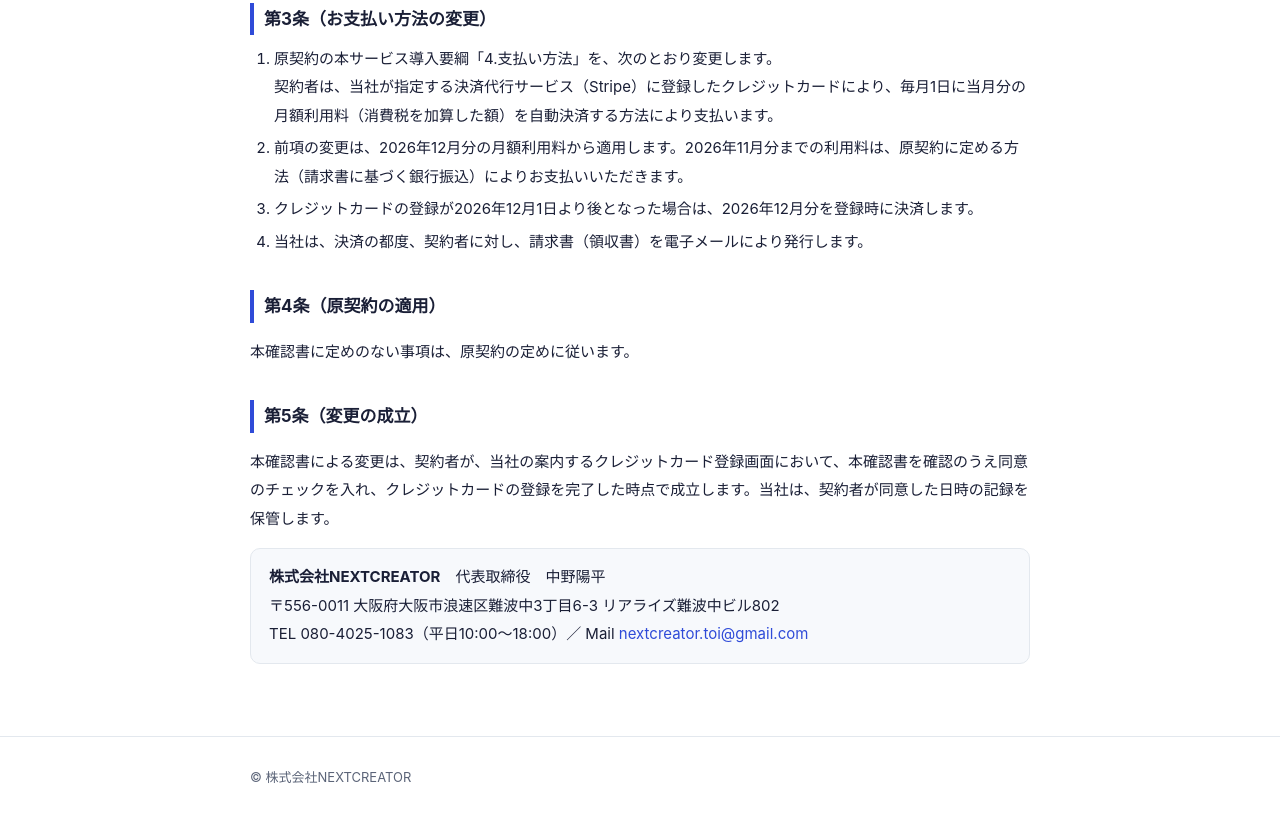
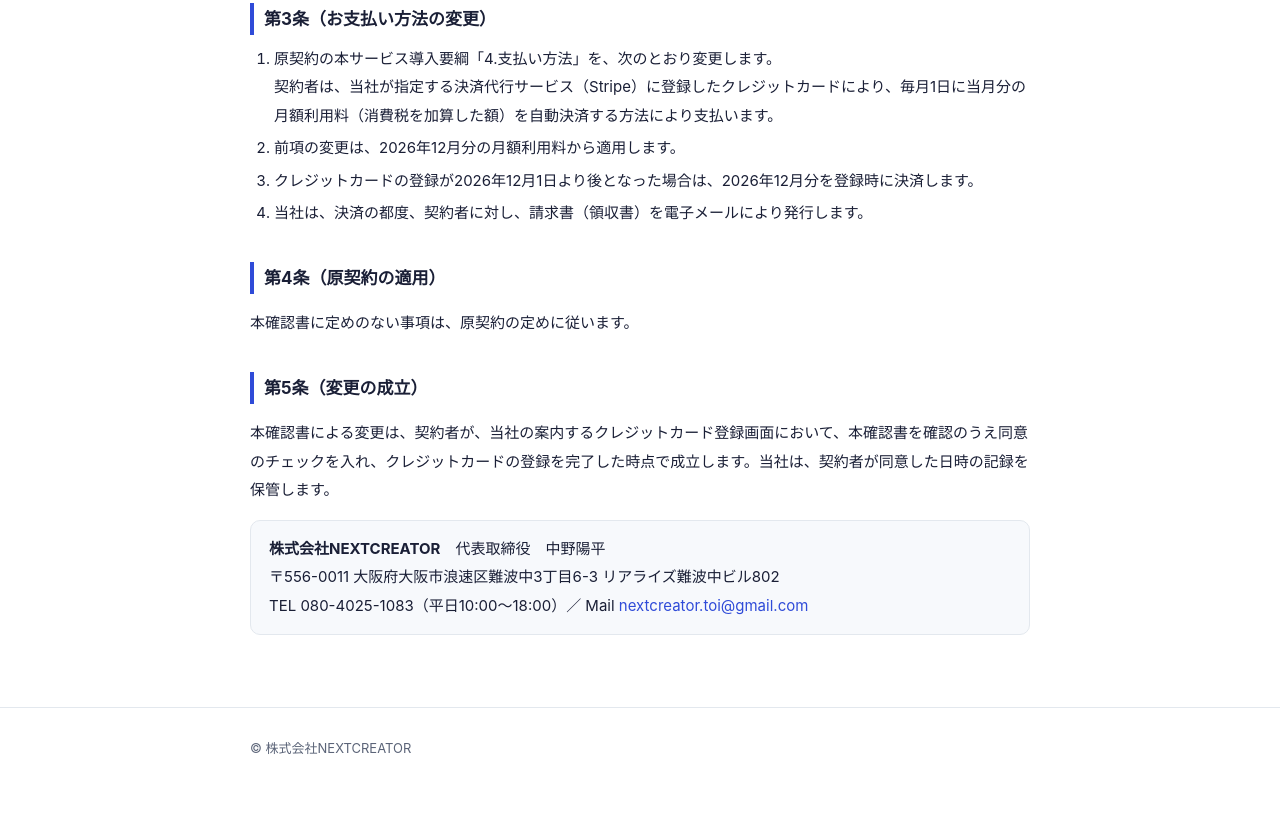
Before and after one commit to rubiktoyme-eng/nextcreator, a plain HTML site: page keiyaku-on-ca3d3d7ec1.html in a window 1280 px wide. Shown: the part 1549-2366 px from the top of the page. After the commit the page ends 2338 px from the top, so only its background shows below. Drawn offline with Linux system fonts and the light colour scheme.

Commit message:
On change page: remove sentence about fees through November

```diff
--- a/keiyaku-on-ca3d3d7ec1.html
+++ b/keiyaku-on-ca3d3d7ec1.html
@@ -104,7 +104,7 @@
 <h2>第3条（お支払い方法の変更）</h2>
 <ol>
   <li>原契約の本サービス導入要綱「4.支払い方法」を、次のとおり変更します。<br>契約者は、当社が指定する決済代行サービス（Stripe）に登録したクレジットカードにより、毎月1日に当月分の月額利用料（消費税を加算した額）を自動決済する方法により支払います。</li>
-  <li>前項の変更は、2026年12月分の月額利用料から適用します。2026年11月分までの利用料は、原契約に定める方法（請求書に基づく銀行振込）によりお支払いいただきます。</li>
+  <li>前項の変更は、2026年12月分の月額利用料から適用します。</li>
   <li>クレジットカードの登録が2026年12月1日より後となった場合は、2026年12月分を登録時に決済します。</li>
   <li>当社は、決済の都度、契約者に対し、請求書（領収書）を電子メールにより発行します。</li>
 </ol>
```
